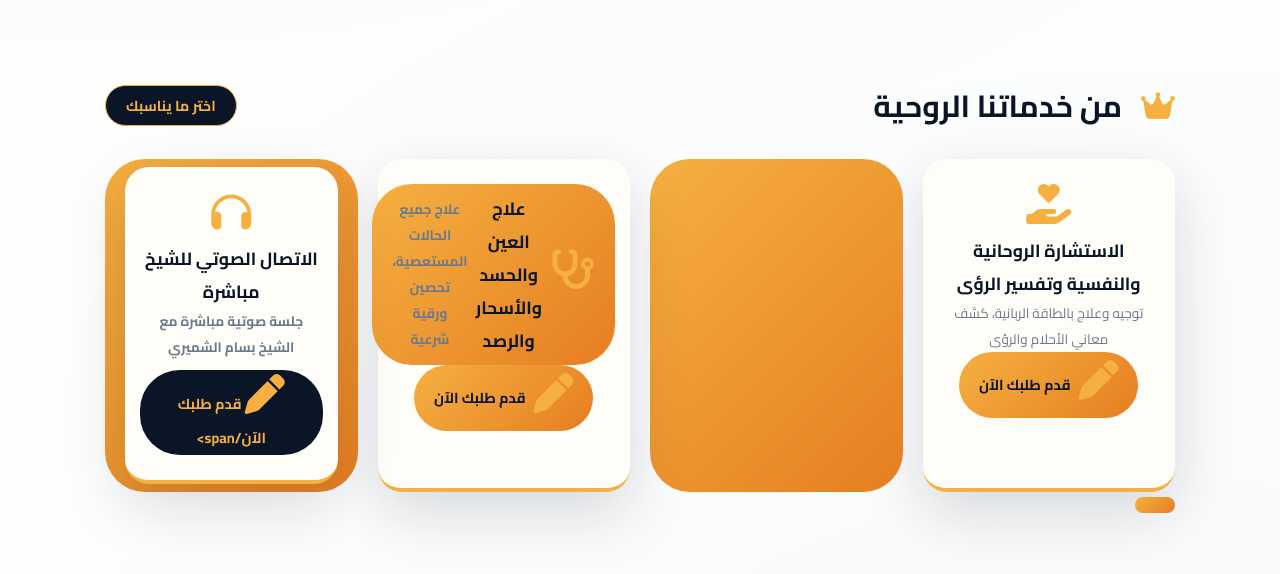
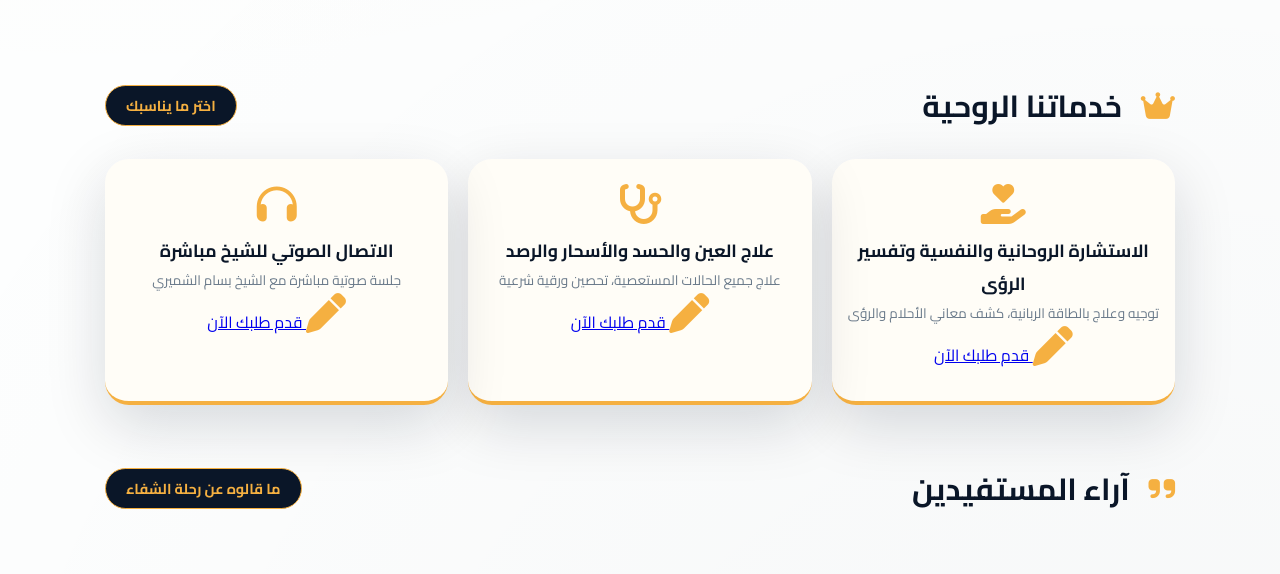
Before and after one commit to alshameerybassam-ui/BassamSpiritual, a website: page BassamSpiritual/public/index.html in a window 1280 px wide. Shown: the part 1644-2218 px from the top of the page. Drawn offline with Linux system fonts and the light colour scheme; no server answers.

Commit message:
Update services section in index.html

```diff
--- a/BassamSpiritual/public/index.html
+++ b/BassamSpiritual/public/index.html
@@ -144,30 +144,38 @@
         <!-- ===== قسم الخدمات ===== -->
 <section class="section">
     <div class="section-header">
-                <h2><i class="fas fa-crown"></i> من خدماتنا الروحية</h2>
+        <h2><i class="fas fa-crown"></i> خدماتنا الروحية</h2>
         <span>اختر ما يناسبك</span>
     </div>
     <div class="services-grid">
+        <!-- بطاقة الخدمة الأولى -->
         <div class="service-card gold-card">
             <i class="fas fa-hand-holding-heart"></i>
             <h4>الاستشارة الروحانية والنفسية وتفسير الرؤى</h4>
             <p>توجيه وعلاج بالطاقة الربانية، كشف معاني الأحلام والرؤى</p>
-                    <a href="/login.html" class="btn-header btn-request" id="requestBtn">
+            <a href="/login.html" class="btn-service-request">
                 <i class="fas fa-pen"></i> قدم طلبك الآن
+            </a>
         </div>
+
+        <!-- بطاقة الخدمة الثانية -->
         <div class="service-card gold-card">
             <i class="fas fa-stethoscope"></i>
             <h4>علاج العين والحسد والأسحار والرصد</h4>
             <p>علاج جميع الحالات المستعصية، تحصين ورقية شرعية</p>
-                    <a href="/login.html" class="btn-header btn-request" id="requestBtn">
+            <a href="/login.html" class="btn-service-request">
                 <i class="fas fa-pen"></i> قدم طلبك الآن
+            </a>
         </div>
+
+        <!-- بطاقة الخدمة الثالثة -->
         <div class="service-card gold-card">
             <i class="fas fa-headphones"></i>
             <h4>الاتصال الصوتي للشيخ مباشرة</h4>
             <p>جلسة صوتية مباشرة مع الشيخ بسام الشميري</p>
-                    <span class="price"<a href="/login.html" class="btn-header btn-request" id="requestBtn">
-                <i class="fas fa-pen"></i> قدم طلبك الآن/span>
+            <a href="/login.html" class="btn-service-request">
+                <i class="fas fa-pen"></i> قدم طلبك الآن
+            </a>
         </div>
     </div>
 </section>
```
Lines whose indentation alone changed are shown as unchanged.
